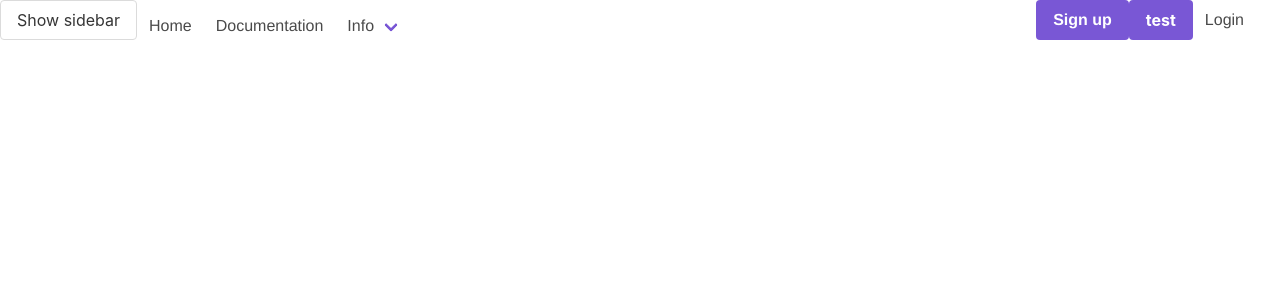
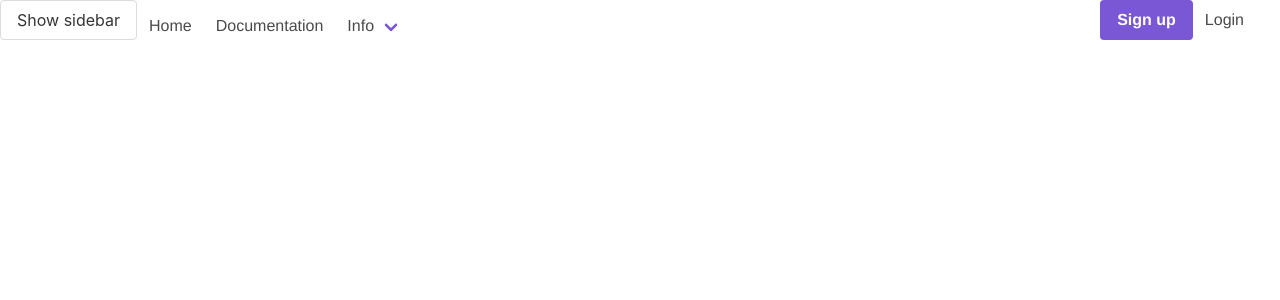
Before and after one commit to testOrgWebTech/prototype-project-front, a Vue app: page / in a window 1280 px wide. Shown: the top 300 px of the page. Built offline with nearby package versions, Linux system fonts and the light colour scheme; no server answers.

Commit message:
update ui fix all warning message & install swal

```diff
--- a/package.json
+++ b/package.json
@@ -10,6 +10,7 @@
     "axios": "^0.21.4",
     "buefy": "^0.9.10",
     "core-js": "^3.6.5",
+    "sweetalert": "^2.1.2",
     "vue": "^2.6.11",
     "vue-axios": "^3.3.6",
     "vue-router": "^3.2.0",
--- a/src/components/Topbar.vue
+++ b/src/components/Topbar.vue
@@ -100,10 +100,6 @@
         <strong>Logout</strong>
       </b-button>
 
-      <b-button class="is-primary" @click="testing">
-        <strong>test</strong>
-      </b-button>
-
       <div v-if="!isAuthen()">
         <Login />
       </div>
@@ -123,6 +119,10 @@ export default {
   data() {
     return {
       open: false,
+      overlay: false,
+      fullheight: true,
+      fullwidth: false,
+      right: false
     };
   },
   methods: {
@@ -130,13 +130,7 @@ export default {
       return AuthUser.getters.isAuthen;
     },
     logout() {
-      console.log("Logout");
       AuthUser.dispatch("logout");
-    },
-    testing() {
-      console.log(AuthUser.getters.user);
-      console.log(AuthUser.getters.jwt);
-      console.log(AuthUser.getters.isAuthen);
     },
   },
 };
--- a/src/views/auth/SignUp.vue
+++ b/src/views/auth/SignUp.vue
@@ -50,7 +50,7 @@ export default {
     async signUp() {
       let res = await AuthUser.dispatch("register", this.form);
       if (res.success) {
-        //after success registered then login to set the right jwt cuz resigter not response jwt so we have to login to get jwt
+        //after success registered then login to set the right jwt cuz resigter request not response jwt so we have to login to get jwt
         let loginForm = {
           email: this.form.email,
           password: this.form.password,
```
Also changed, not shown: 1 other file (tests, documents, lock files or other folders).
